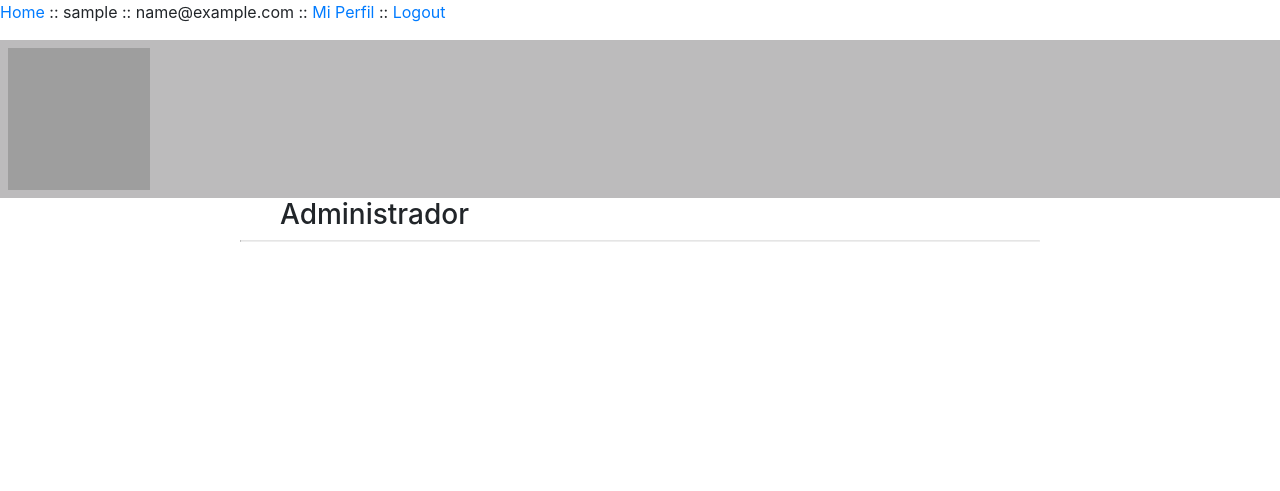
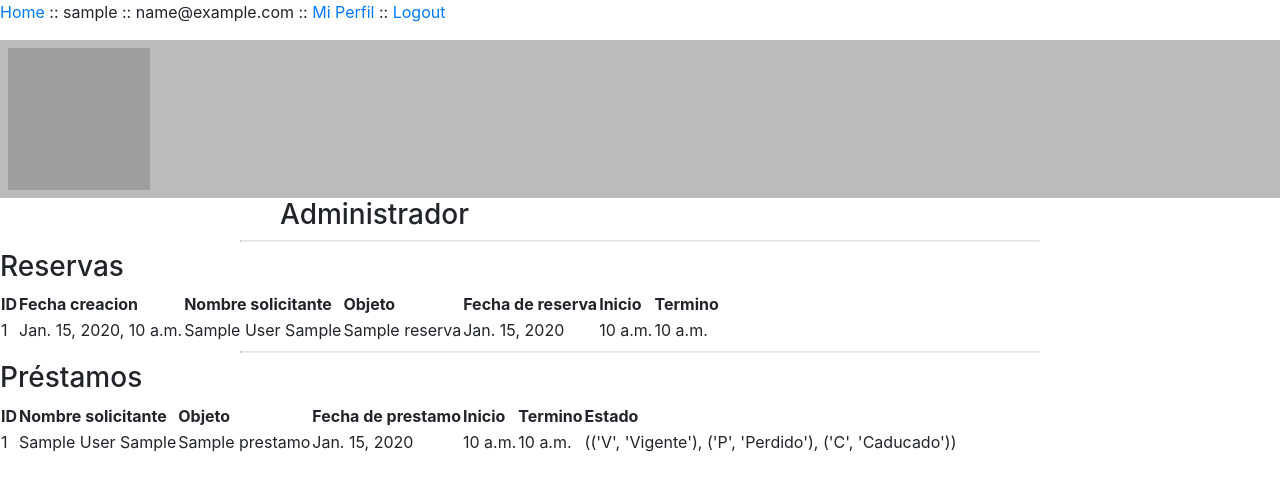
Before and after one commit to DCC-CC4401/2018-1-ACME, a Django app: page / in a window 1280 px wide; the page is wider, and only the part inside the window is pictured. Shown: the top 491 px of that part. Run offline with Django 3.2, Linux system fonts and the light colour scheme; a user stored in the database is signed in; tables that the repository leaves empty hold one stand-in row (values such as "Sample post"); some libraries are stand-ins or nearby versions; grey boxes are pictures that could not be loaded.

Commit message:
Se trabaja en el template de landing page para administradores y en la vista que la muestra
Signed-off-by: Spike <javierluciano1997@hotmail.com>

```diff
--- a/Inventario/urls.py
+++ b/Inventario/urls.py
@@ -7,5 +7,6 @@
 urlpatterns = [
     path('', views.index, name='index'),
     path('perfil/', views.perfilUsuario, name='perfilUsuario'),
-    path('articulo/<int:articuloId>/', views.fichaArticulo, name='fichaArticulo')
+    path('articulo/<int:articuloId>/', views.fichaArticulo, name='fichaArticulo'),
+    path('lpadmin/',views.landingPageAdministrador, name='lpAdmin')
 ]
--- a/Inventario/views.py
+++ b/Inventario/views.py
@@ -22,7 +22,12 @@
 
 
 def landingPageAdministrador(request):
-    context = {}
+    reservas = Reserva.objects.order_by('-fechaReserva')
+    prestamos = Prestamo.objects.order_by('-fechaPrestamo')
+    context = {
+        'reservas': reservas,
+        'prestamos': prestamos
+    }
     return render(request, 'Inventario/landingPageAdministrador.html', context)
 
 
--- a/templates/Inventario/landingPageAdministrador.html
+++ b/templates/Inventario/landingPageAdministrador.html
@@ -16,5 +16,60 @@
     </div>
     <div class="relative"><h3>Administrador</h3></div>
     <hr>
+    <h3>Reservas</h3>
+    {% if reservas %}
+        <table>
+            <tr>
+                <th>ID</th>
+                <th>Fecha creacion</th>
+                <th>Nombre solicitante</th>
+                <th>Objeto</th>
+                <th>Fecha de reserva</th>
+                <th>Inicio</th>
+                <th>Termino</th>
+            </tr>
+            {% for reserva in reservas %}
+                <tr>
+                    <td>{{ reserva.id }}</td>
+                    <td>{{ reserva.fechaCreacion }}</td>
+                    <td>{{ reserva.solicitante.nombre }}  {{ reserva.solicitante.apellido }}</td>
+                    <td>{{ reserva.nombreItem }}</td>
+                    <td>{{ reserva.fechaReserva }}</td>
+                    <td>{{ reserva.horaInicio }}</td>
+                    <td>{{ reserva.horaTermino }}</td>
+                </tr>
+            {% endfor %}
+        </table>
+    {% else %}
+        <p>No se encontraron reservas.</p>
+    {% endif %}
+    <hr>
+    <h3>Préstamos</h3>
+    {% if prestamos %}
+        <table>
+            <tr>
+                <th>ID</th>
+                <th>Nombre solicitante</th>
+                <th>Objeto</th>
+                <th>Fecha de prestamo</th>
+                <th>Inicio</th>
+                <th>Termino</th>
+                <th>Estado</th>
+            </tr>
+            {% for prestamo in prestamos %}
+                <tr>
+                    <td>{{ prestamo.id }}</td>
+                    <td>{{ prestamo.solicitante.nombre }} {{ prestamo.solicitante.apellido }}</td>
+                    <td>{{ prestamo.nombreItem }}</td>
+                    <td>{{ prestamo.fechaPrestamo }}</td>
+                    <td>{{ prestamo.horaInicio }}</td>
+                    <td>{{ prestamo.horaTermino }}</td>
+                    <td>{{ prestamo.estado }}</td>
+                </tr>
+            {% endfor %}
+        </table>
+    {% else %}
+        <p>No se encontraron prestamos.</p>
+    {% endif %}
 
 {% endblock %}
```
